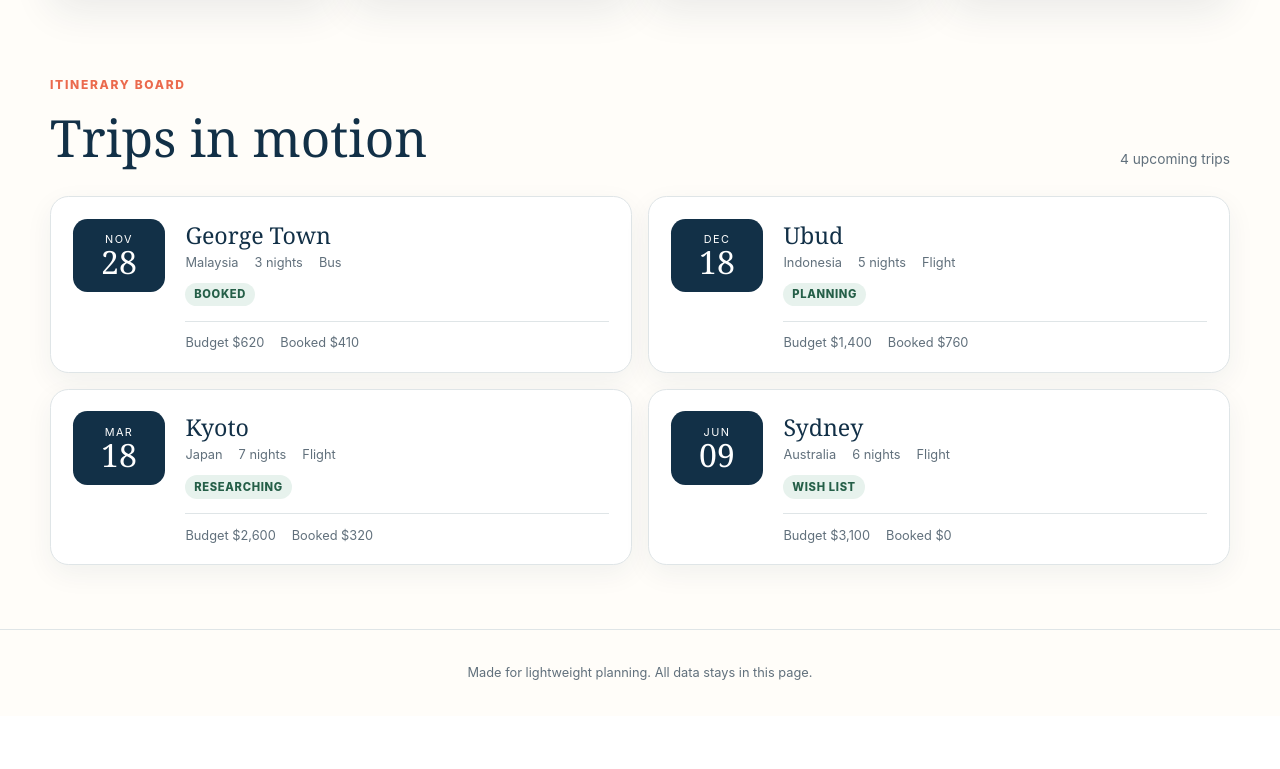
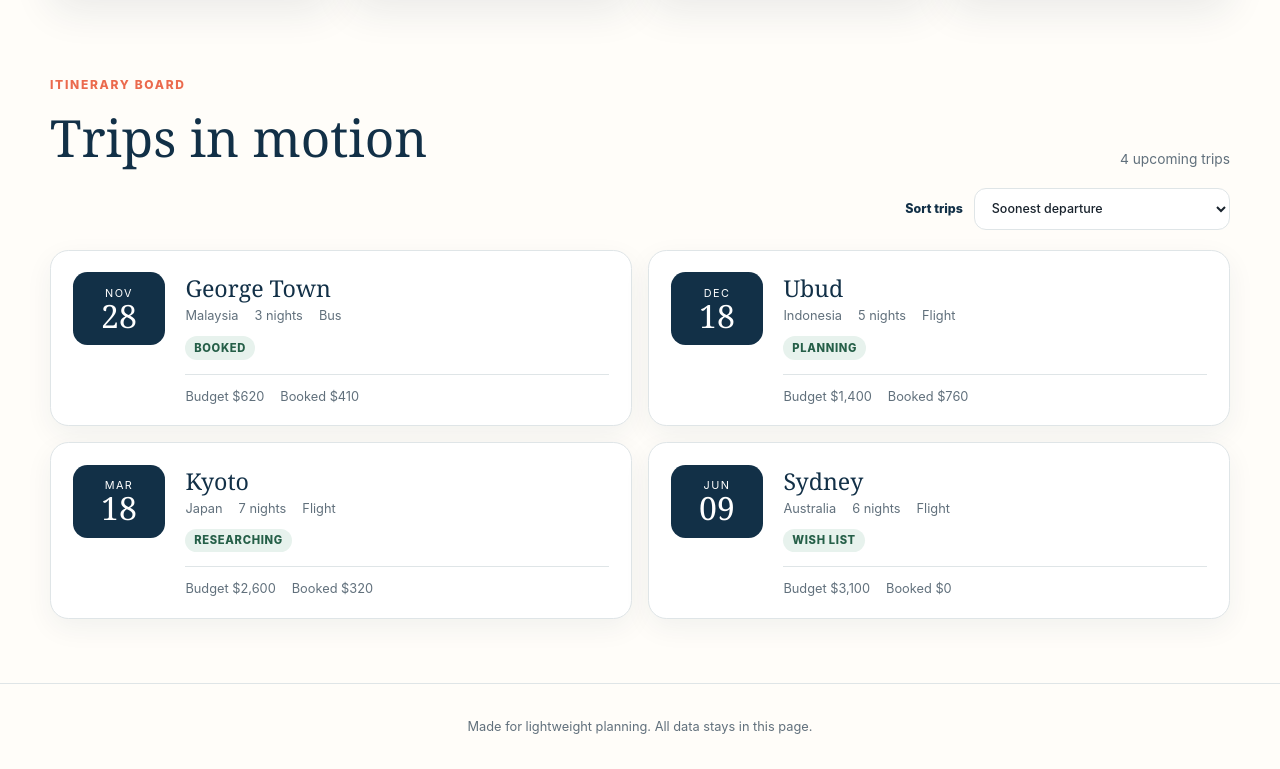
Before and after one commit to chocoHacks33/trip-tally-dashboard, a website: page index.html in a window 1280 px wide. Shown: the part 717-1486 px from the top of the page. Before the commit the page ends 1433 px from the top, so only its background shows below. Drawn offline with Linux system fonts and the light colour scheme.

Commit message:
feat: add trip sorting

```diff
--- a/app.js
+++ b/app.js
@@ -83,6 +83,17 @@ function formatTripDate(dateString) {
   }).format(parseDate(dateString));
 }
 
+function sortTrips(items, sortBy = "departure-asc") {
+  const comparisons = {
+    "departure-asc": (a, b) => a.startDate.localeCompare(b.startDate),
+    "destination-asc": (a, b) => a.destination.localeCompare(b.destination, "en-SG"),
+    "budget-desc": (a, b) => b.budget - a.budget,
+    "booked-desc": (a, b) => b.booked - a.booked,
+  };
+
+  return [...items].sort(comparisons[sortBy] ?? comparisons["departure-asc"]);
+}
+
 function tripCardMarkup(trip) {
   const start = parseDate(trip.startDate);
   const month = new Intl.DateTimeFormat("en-SG", { month: "short", timeZone: "UTC" }).format(start);
@@ -111,21 +122,25 @@ function tripCardMarkup(trip) {
     </article>`;
 }
 
-function renderDashboard(items = trips) {
+function renderDashboard(items = trips, sortBy = "departure-asc") {
   const summary = summarizeTrips(items);
-  const orderedTrips = [...items].sort((a, b) => a.startDate.localeCompare(b.startDate));
+  const orderedTrips = sortTrips(items, sortBy);
+  const nextTrip = sortTrips(items, "departure-asc")[0];
 
   document.querySelector("#trip-count").textContent = summary.tripCount;
   document.querySelector("#night-count").textContent = summary.nights;
   document.querySelector("#budget-total").textContent = formatCurrency(summary.budget);
   document.querySelector("#booked-total").textContent = formatCurrency(summary.booked);
-  document.querySelector("#next-stop").textContent = orderedTrips[0]?.destination ?? "No trips";
+  document.querySelector("#next-stop").textContent = nextTrip?.destination ?? "No trips";
   document.querySelector("#trip-summary").textContent = `${summary.tripCount} upcoming ${summary.tripCount === 1 ? "trip" : "trips"}`;
   document.querySelector("#trip-list").innerHTML = orderedTrips.map(tripCardMarkup).join("");
 }
 
 if (typeof document !== "undefined") {
   renderDashboard();
+  document.querySelector("#trip-sort").addEventListener("change", (event) => {
+    renderDashboard(trips, event.currentTarget.value);
+  });
 }
 
 if (typeof module !== "undefined") {
@@ -133,6 +148,7 @@ if (typeof module !== "undefined") {
     formatCurrency,
     formatTripDate,
     getTripDuration,
+    sortTrips,
     summarizeTrips,
     tripCardMarkup,
     trips,
--- a/index.html
+++ b/index.html
@@ -60,6 +60,15 @@
           </div>
           <p id="trip-summary" aria-live="polite"></p>
         </div>
+        <label class="sort-control" for="trip-sort">
+          <span>Sort trips</span>
+          <select id="trip-sort">
+            <option value="departure-asc">Soonest departure</option>
+            <option value="destination-asc">Destination A–Z</option>
+            <option value="budget-desc">Highest budget</option>
+            <option value="booked-desc">Most already booked</option>
+          </select>
+        </label>
         <div id="trip-list" class="trip-grid"></div>
       </section>
     </main>
--- a/styles.css
+++ b/styles.css
@@ -224,6 +224,34 @@ h1 {
   font-size: 0.86rem;
 }
 
+.sort-control {
+  display: grid;
+  grid-template-columns: auto minmax(12rem, 16rem);
+  gap: 0.7rem;
+  align-items: center;
+  justify-content: end;
+  margin: -0.5rem 0 1.25rem;
+  color: var(--navy);
+  font-size: 0.78rem;
+  font-weight: 800;
+}
+
+.sort-control select {
+  width: 100%;
+  padding: 0.7rem 2.2rem 0.7rem 0.8rem;
+  border: 1px solid var(--line);
+  border-radius: 0.75rem;
+  color: var(--ink);
+  background: var(--panel);
+  font: inherit;
+  font-weight: 500;
+}
+
+.sort-control select:focus-visible {
+  outline: 3px solid rgba(77, 130, 170, 0.35);
+  outline-offset: 2px;
+}
+
 .trip-grid {
   display: grid;
   grid-template-columns: repeat(2, minmax(0, 1fr));
@@ -353,6 +381,12 @@ footer {
     margin-top: 0.7rem;
   }
 
+  .sort-control {
+    grid-template-columns: 1fr;
+    justify-content: stretch;
+    margin-top: 0;
+  }
+
   .trip-card {
     grid-template-columns: 4.5rem minmax(0, 1fr);
     gap: 0.9rem;
```
Also changed, not shown: tests/app.test.js (+19 -0 lines).
